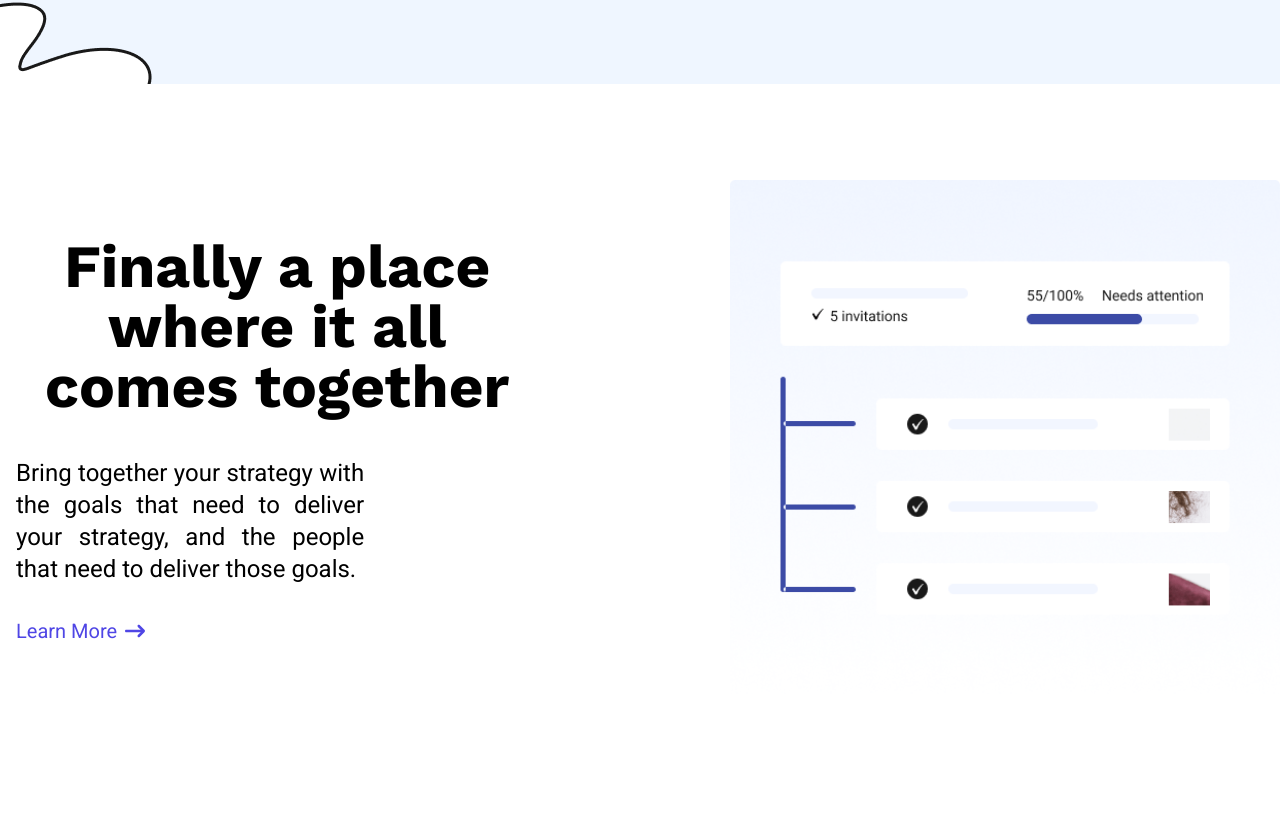
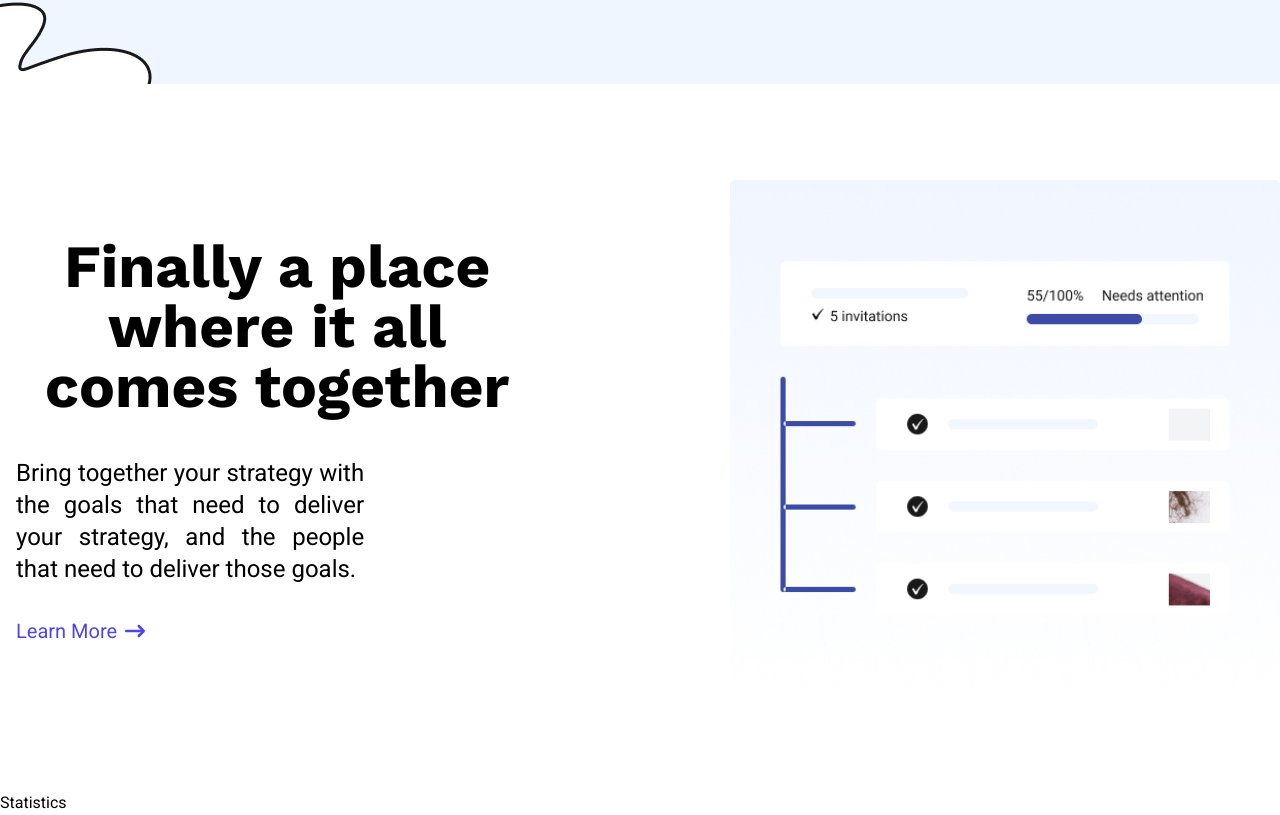
Before and after one commit to FrontEndDevo/peboo, a React (Vite) app: page / in a window 1280 px wide. Shown: the part 1575-2390 px from the top of the page. Before the commit the page ends 2366 px from the top, so only its background shows below. Built offline with nearby package versions, Linux system fonts and the light colour scheme.

Commit message:
Create Statistics component and add its image to assets folder

```diff
--- a/src/App.jsx
+++ b/src/App.jsx
@@ -1,6 +1,7 @@
 import Features from "./components/Features";
 import Header from "./components/Header";
 import Products from "./components/Products";
+import Statistics from "./components/Statistics";
 
 const App = () => {
   return (
@@ -8,6 +9,7 @@ const App = () => {
       <Header />
       <Products />
       <Features />
+      <Statistics />
     </>
   );
 };
--- /dev/null
+++ b/src/components/Statistics.jsx
@@ -0,0 +1,6 @@
+// This component should be a dynamic component (Handling props and calculate equations...etc) in SPA.
+const Statistics = () => {
+  return <section>Statistics</section>;
+};
+
+export default Statistics;
```
Also changed, not shown: src/assets/images/statistics.png (added).
